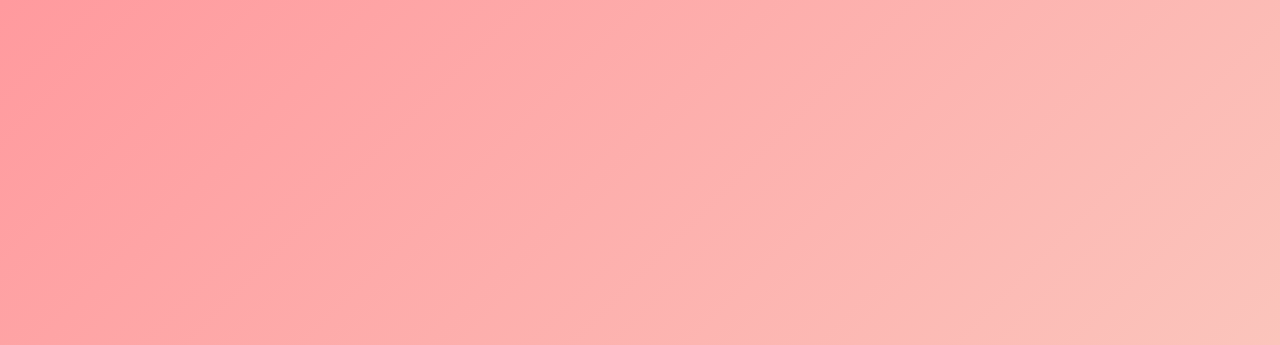
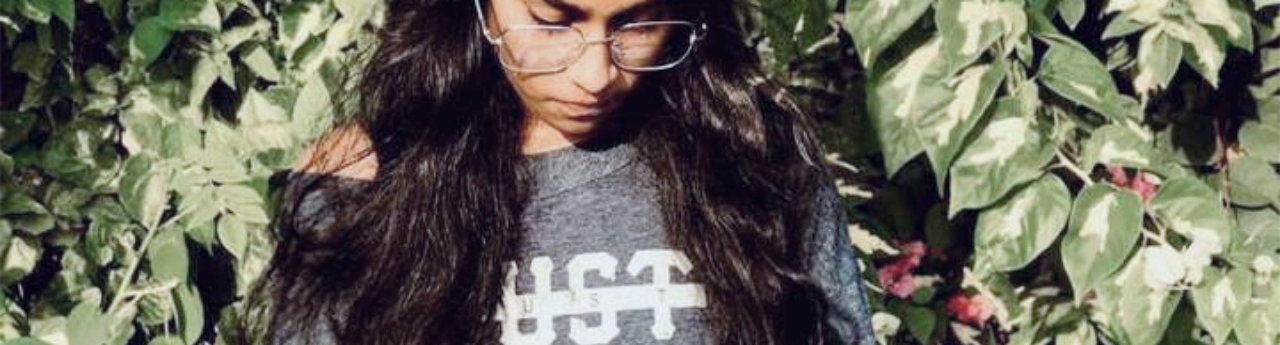
Before and after one commit to madhukajeewanthi97-cloud/HAPPY-BIRTHDAY-ARUSHIII, a plain HTML site: page index.html in a window 1280 px wide. Shown: the top 345 px of the page. Drawn offline with Linux system fonts and the light colour scheme.

Commit message:
index.html

```diff
--- a/index.html
+++ b/index.html
@@ -10,11 +10,15 @@
   --accent:#ff4e50;
 }
 html,body{
-  height:100%; margin:0; padding:0;
-  font-family:'Poppins',sans-serif;
-  background:linear-gradient(135deg,#ff9a9e,#fad0c4);
-  overflow:hidden;
+  margin:0; padding:0;
+  height:100%;
+  font-family:system-ui,-apple-system,Segoe UI,Roboto,'Poppins',sans-serif;
+  background-image:url("bg.png");
+  background-size:cover;
+  background-position:center;
+  background-repeat:no-repeat;
 }
+
 .center{
   display:flex; flex-direction:column;
   align-items:center; justify-content:center;
```
